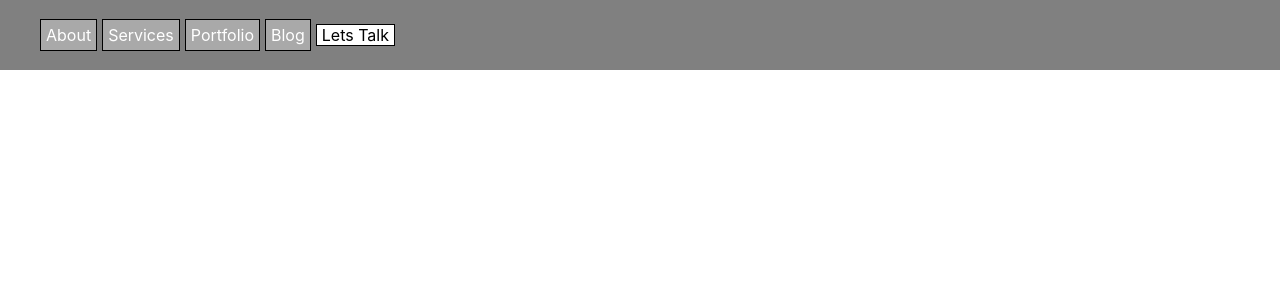
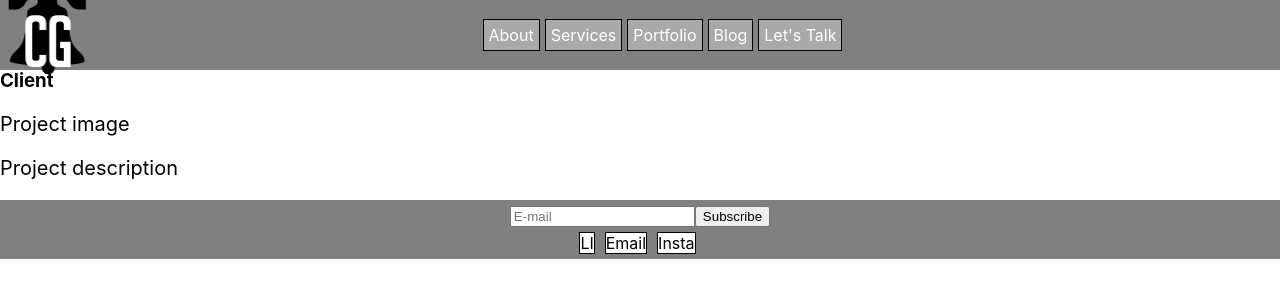
Before and after one commit to carlog1118/tiff-zerby-portfolio, a React (Create React App) app: page /project in a window 1280 px wide. Shown: the top 300 px of the page. Built offline with nearby package versions, Linux system fonts and the light colour scheme.

Commit message:
added contact page gray box

```diff
--- a/src/AboutPage/AboutPage.css
+++ b/src/AboutPage/AboutPage.css
@@ -2,13 +2,13 @@
   box-sizing: border-box;
 }
 
-.about-page{
+.about-page-container{
   min-height: 100vh;
   display: flex;
   flex-direction: column;
 }
 
-.about-me {
+.about-section {
   display: flex;
   flex-direction: column;
   align-items: center;
--- a/src/AboutPage/AboutPage.js
+++ b/src/AboutPage/AboutPage.js
@@ -41,9 +41,9 @@ class AboutPage extends React.Component {
     }
 
     return (
-      <div className="about-page">
+      <div className="about-page-container">
       <Header/>
-      <section className="about-me">
+      <section className="about-section">
           <h2>About me</h2>
           <div className="about-cont">
               {renderImage()}
--- a/src/App.js
+++ b/src/App.js
@@ -5,6 +5,8 @@ import AboutPage from './AboutPage/AboutPage';
 import PortfolioPage from './PortfolioPage/PortfolioPage';
 import ServicesPage from './ServicesPage/ServicesPage';
 import ProjectPage from './ProjectPage/ProjectPage';
+import BlogPage from './BlogPage/BlogPage';
+import ContactPage from './ContactPage/ContactPage';
 import './App.css';
 
 function App() {
@@ -15,6 +17,8 @@ function App() {
         <Route path="/portfolio" component={PortfolioPage}/>
         <Route path="/services" component={ServicesPage}/>
         <Route path="/project" component={ProjectPage}/>
+        <Route path="/blog" component={BlogPage}/>
+        <Route path="/contact" component={ContactPage}/>
     </div>
   );
 };
--- /dev/null
+++ b/src/BlogPage/BlogPage.js
@@ -0,0 +1,20 @@
+import React from 'react';
+import Header from '../Header/Header';
+import Footer from '../Footer/Footer';
+
+class BlogPage extends React.Component{
+  render(){
+      return(
+        <div className="blog-page-cont">
+          <Header/>
+            <section className="blog-page">
+              <h2>Blog</h2>
+              <h3>Blog Post</h3>
+            </section>
+          <Footer/>
+        </div>
+      )
+  }
+}
+
+export default BlogPage;
--- /dev/null
+++ b/src/ContactPage/ContactPage.js
@@ -0,0 +1,21 @@
+import React from 'react';
+import Header from '../Header/Header';
+import Footer from '../Footer/Footer';
+import './ContactPage.css';
+
+class ContactPage extends React.Component{
+  render(){
+    return(
+      <div className="contact-page-cont">
+        <Header/>
+        <h2>Let's Talk</h2>
+        <section className="contact-page">
+
+        </section>
+        <Footer/>
+      </div>
+    )
+  }
+}
+
+export default ContactPage;
--- a/src/Header/Header.css
+++ b/src/Header/Header.css
@@ -31,13 +31,6 @@ li {
   margin-right: 5px;
 }
 
-.lets-talk {
-  border: 1px solid black;
-  padding: 0px 5px 0px 5px;
-  background-color: white;
-  color: black;
-}
-
 .placeholder {
   height: 100px;
   width: 84px;
--- a/src/Header/Header.js
+++ b/src/Header/Header.js
@@ -1,20 +1,20 @@
 import React from 'react';
 import { Link } from 'react-router-dom';
-//import Logo from './logo400-black.png';
+import Logo from './logo400-black.png';
 import './Header.css';
 
 class Header extends React.Component {
   render(){
     return (
       <header>
-        {/*<Link className="img-link" to="/"><img src={Logo} className="nav-logo" alt="Tiffany Zerby's logo"/></Link>*/}
+        <Link className="img-link" to="/"><img src={Logo} className="nav-logo" alt="Tiffany Zerby's logo"/></Link>
         <nav>
           <ul>
             <li><Link className="text-link" to="/about">About</Link></li>
             <li><Link className="text-link" to="/services">Services</Link></li>
             <li><Link className="text-link" to="/portfolio">Portfolio</Link></li>
             <li><Link className="text-link" to="/blog">Blog</Link></li>
-            <li className="lets-talk">Lets Talk</li>
+            <li><Link className="text-link" to="/contact">Let's Talk</Link></li>
           </ul>
         </nav>
         <div className="placeholder"></div>
--- a/src/PortfolioPage/PortfolioPage.js
+++ b/src/PortfolioPage/PortfolioPage.js
@@ -1,6 +1,6 @@
 import React from 'react';
 import Header from '../Header/Header';
-import Project from './ProjectCard/ProjectCard';
+import ProjectCard from './ProjectCard/ProjectCard';
 import Footer from '../Footer/Footer';
 import './PortfolioPage.css';
 
@@ -23,14 +23,13 @@ class PortfolioPage extends React.Component {
 
   render(){
 
-    const renderProject = () => {
+    const renderPortfolio = () => {
       if(this.state.isLoaded){
         return (
           <>
-            <h2>Projects</h2>
             <div className="proj-card-container">
               {this.state.projects.map(project => (
-                <Project
+                <ProjectCard
                   isLoaded={this.state.isLoaded}
                   project={project}
                   key={project.id}
@@ -48,7 +47,8 @@ class PortfolioPage extends React.Component {
       <div className= "projects-page">
         <Header/>
         <section className="projects">
-          {renderProject()}
+          <h2>Projects</h2>
+          {renderPortfolio()}
         </section>
         <Footer/>
       </div>
--- a/src/PortfolioPage/ProjectCard/ProjectCard.js
+++ b/src/PortfolioPage/ProjectCard/ProjectCard.js
@@ -10,8 +10,8 @@ class ProjectCard extends React.Component{
         const isLoaded= this.props.isLoaded
         if(isLoaded){
           const name= this.props.project.acf.project_name
-          {/*const client= this.props.project.acf.client
-          const description= this.props.project.acf.description*/}
+          const client= this.props.project.acf.client
+          const description= this.props.project.acf.description
           const image= this.props.project._embedded['wp:featuredmedia'][0].media_details.sizes.medium.source_url
           const id= this.props.project.id
 
--- a/src/ProjectPage/ProjectPage.js
+++ b/src/ProjectPage/ProjectPage.js
@@ -6,11 +6,16 @@ import './ProjectPage.css';
 class ProjectPage extends React.Component{
   render(){
     return (
-      <>
+      <div className="project-page-cont">
         <Header/>
-        <section></section>
+        <section className="project-page">
+          <h2>Project Title</h2>
+          <h3>Client</h3>
+          <p>Project image</p>
+          <p>Project description</p>
+        </section>
         <Footer/>
-      </>
+      </div>
     )
   }
 }
```
Also changed, not shown: src/BlogPage/BlogPage.css (added), src/ContactPage/ContactPage.css (added).
